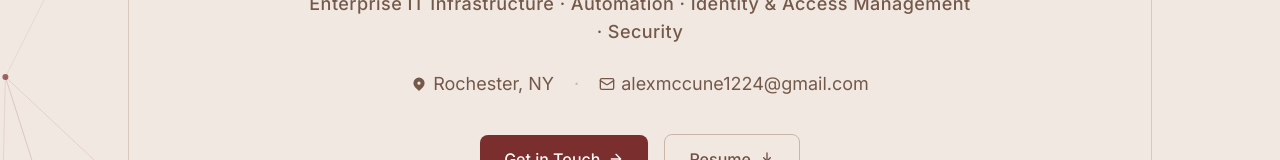
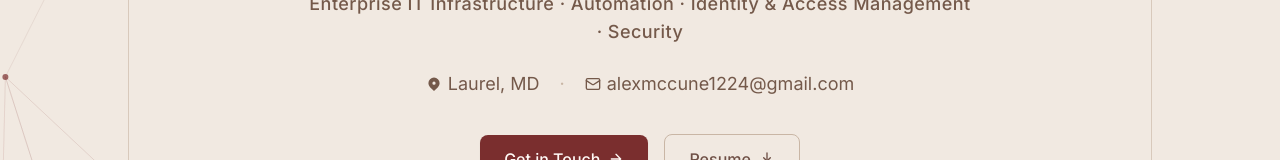
Before and after one commit to McCune1224/McGeocity, a SvelteKit app: page / in a window 1280 px wide. Shown: the part 553-713 px from the top of the page. Built offline with nearby package versions, Linux system fonts and the light colour scheme.

Commit message:
content: update location from Rochester, NY to Laurel, MD

```diff
--- a/src/lib/components/ContactSection.svelte
+++ b/src/lib/components/ContactSection.svelte
@@ -99,7 +99,7 @@
 
 			<!-- Location -->
 			<p class="text-sm text-text-tertiary">
-				Rochester, NY
+				Laurel, MD
 			</p>
 		</div>
 	</div>
--- a/src/lib/components/HeroSection.svelte
+++ b/src/lib/components/HeroSection.svelte
@@ -61,7 +61,7 @@
 					<svg xmlns="http://www.w3.org/2000/svg" class="h-4 w-4" viewBox="0 0 20 20" fill="currentColor">
 						<path fill-rule="evenodd" d="M5.05 4.05a7 7 0 119.9 9.9L10 18.9l-4.95-4.95a7 7 0 010-9.9zM10 11a2 2 0 100-4 2 2 0 000 4z" clip-rule="evenodd" />
 					</svg>
-					Rochester, NY
+					Laurel, MD
 				</span>
 				<span class="text-border-secondary hidden sm:inline">&middot;</span>
 				<a href="mailto:alexmccune1224@gmail.com" class="inline-flex min-h-11 items-center gap-1.5 transition-colors hover:text-accent-primary">
--- a/src/routes/+page.svelte
+++ b/src/routes/+page.svelte
@@ -10,14 +10,14 @@
 </script>
 
 <svelte:head>
-	<title>Alex McCune | IT Systems Administrator in Rochester, NY</title>
-	<meta name="description" content="IT systems administrator in Rochester, NY focused on healthcare infrastructure, identity and access management, Windows and Linux systems, security, and automation." />
+	<title>Alex McCune | IT Systems Administrator in Laurel, MD</title>
+	<meta name="description" content="IT systems administrator in Laurel, MD focused on healthcare infrastructure, identity and access management, Windows and Linux systems, security, and automation." />
 	<meta name="author" content="Alex McCune" />
 	<meta name="robots" content="index, follow" />
 	<link rel="canonical" href={`${SITE_URL}/`} />
 
-	<meta property="og:title" content="Alex McCune | IT Systems Administrator in Rochester, NY" />
-	<meta property="og:description" content="IT systems administrator in Rochester, NY focused on healthcare infrastructure, identity and access management, Windows and Linux systems, security, and automation." />
+	<meta property="og:title" content="Alex McCune | IT Systems Administrator in Laurel, MD" />
+	<meta property="og:description" content="IT systems administrator in Laurel, MD focused on healthcare infrastructure, identity and access management, Windows and Linux systems, security, and automation." />
 	<meta property="og:type" content="website" />
 	<meta property="og:url" content={`${SITE_URL}/`} />
 	<meta property="og:site_name" content="Alex McCune" />
@@ -28,8 +28,8 @@
 	<meta property="og:image:alt" content="Alex McCune — IT Systems Administrator" />
 
 	<meta name="twitter:card" content="summary_large_image" />
-	<meta name="twitter:title" content="Alex McCune | IT Systems Administrator in Rochester, NY" />
-	<meta name="twitter:description" content="IT systems administrator in Rochester, NY focused on healthcare infrastructure, identity and access management, Windows and Linux systems, security, and automation." />
+	<meta name="twitter:title" content="Alex McCune | IT Systems Administrator in Laurel, MD" />
+	<meta name="twitter:description" content="IT systems administrator in Laurel, MD focused on healthcare infrastructure, identity and access management, Windows and Linux systems, security, and automation." />
 	<meta name="twitter:image" content={`${SITE_URL}/og.png`} />
 	<meta name="twitter:url" content={`${SITE_URL}/`} />
 
@@ -51,7 +51,7 @@
 		"worksFor": { "@type": "Organization", "name": "University of Rochester Medical Center" },
 		"knowsAbout": ["IT Systems Administration", "Cybersecurity", "Network Security", "Infrastructure Management", "Server Administration", "Enterprise Automation", "Identity & Access Management", "Vulnerability Management", "Disaster Recovery"],
 		"alumniOf": { "@type": "CollegeOrUniversity", "name": "Concordia University Irvine" },
-		"address": { "@type": "PostalAddress", "addressLocality": "Rochester", "addressRegion": "NY" },
+		"address": { "@type": "PostalAddress", "addressLocality": "Laurel", "addressRegion": "MD" },
 		"hasCredential": [
 			{ "@type": "EducationalOccupationalCredential", "credentialCategory": "certification", "name": "CompTIA Security+" }
 		]
```
Also changed, not shown: 2 other files (tests, documents, lock files or other folders).
